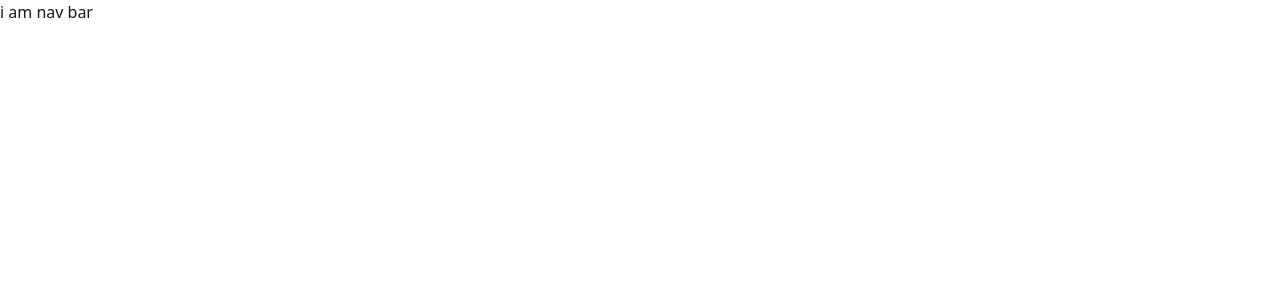
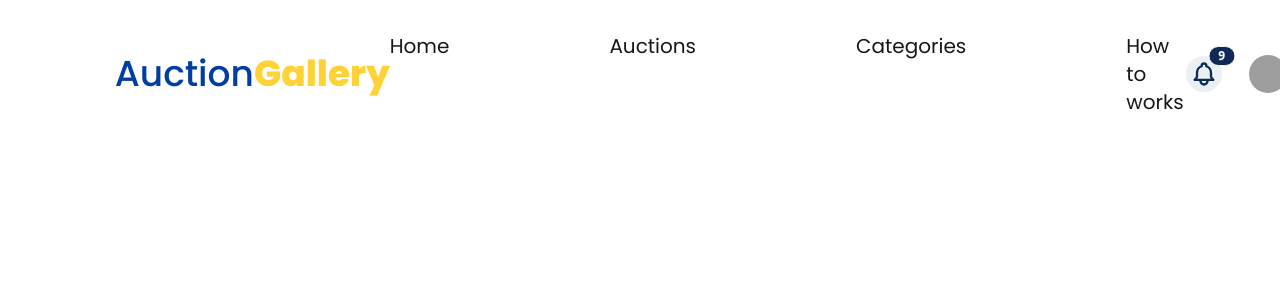
Before and after one commit to KMR756/AuctionGallery-app, a React (Vite) app: page / in a window 1280 px wide. Shown: the top 300 px of the page. Built offline with nearby package versions, Linux system fonts and the light colour scheme; grey boxes are pictures that could not be loaded.

Commit message:
completed navbar

```diff
--- a/src/components/Navbar/Navbar.jsx
+++ b/src/components/Navbar/Navbar.jsx
@@ -2,8 +2,73 @@ import React from "react";
 import "./navbar.css";
 const Navbar = () => {
   return (
-    <div>
-      <h1 className="">i am nav bar</h1>
+    <div className="w-10/12 mx-auto my-6">
+      <div className="navbar bg-white flex justify-between items-center">
+        <div className="">
+          <h1 className="text-[#003EA4] poppins-medium text-4xl">
+            Auction
+            <span className="text-[#FFD337] poppins-extrabold text-4xl">
+              Gallery
+            </span>
+          </h1>
+        </div>
+        <div className="">
+          <ul className=" flex    gap-40">
+            <li className="poppins-regular text-xl">
+              <a>Home</a>
+            </li>
+            <li className="poppins-regular text-xl">
+              <a>Auctions</a>
+            </li>
+            <li className="poppins-regular text-xl">
+              <a>Categories</a>
+            </li>
+            <li className="poppins-regular text-xl">
+              <a>How to works</a>
+            </li>
+          </ul>
+        </div>
+        <div className="flex-none">
+          <div className="dropdown dropdown-end">
+            <div tabIndex={0} className="btn btn-ghost btn-circle mr-6">
+              <div className="indicator  rounded-full  bg-[#EBF0F5] p-1">
+                <svg
+                  xmlns="http://www.w3.org/2000/svg"
+                  className="h-7 w-7 text-[#0E2954]"
+                  fill="none"
+                  viewBox="0 0 24 24"
+                  stroke="currentColor"
+                >
+                  {" "}
+                  <path
+                    strokeLinecap="round"
+                    strokeLinejoin="round"
+                    strokeWidth="2"
+                    d="M15 17h5l-1.405-1.405A2.032 2.032 0 0118 14.158V11a6.002 6.002 0 00-4-5.659V5a2 2 0 10-4 0v.341C7.67 6.165 6 8.388 6 11v3.159c0 .538-.214 1.055-.595 1.436L4 17h5m6 0v1a3 3 0 11-6 0v-1m6 0H9"
+                  />{" "}
+                </svg>
+                <span className="badge badge-sm indicator-item  text-white bg-[#0E2954] rounded-full ">
+                  9
+                </span>
+              </div>
+            </div>
+          </div>
+          <div className="dropdown dropdown-end">
+            <div
+              tabIndex={0}
+              role="button"
+              className="btn btn-ghost btn-circle avatar "
+            >
+              <div className="w-10 rounded-full">
+                <img
+                  alt="Tailwind CSS Navbar component"
+                  src="https://img.daisyui.com/images/stock/photo-1534528741775-53994a69daeb.webp"
+                />
+              </div>
+            </div>
+          </div>
+        </div>
+      </div>
     </div>
   );
 };
```
